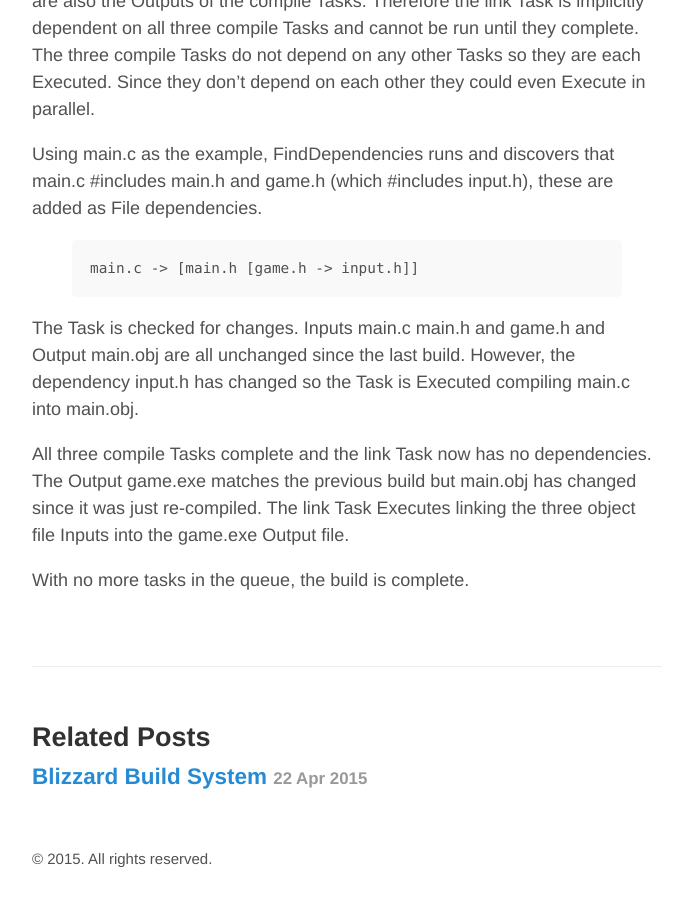
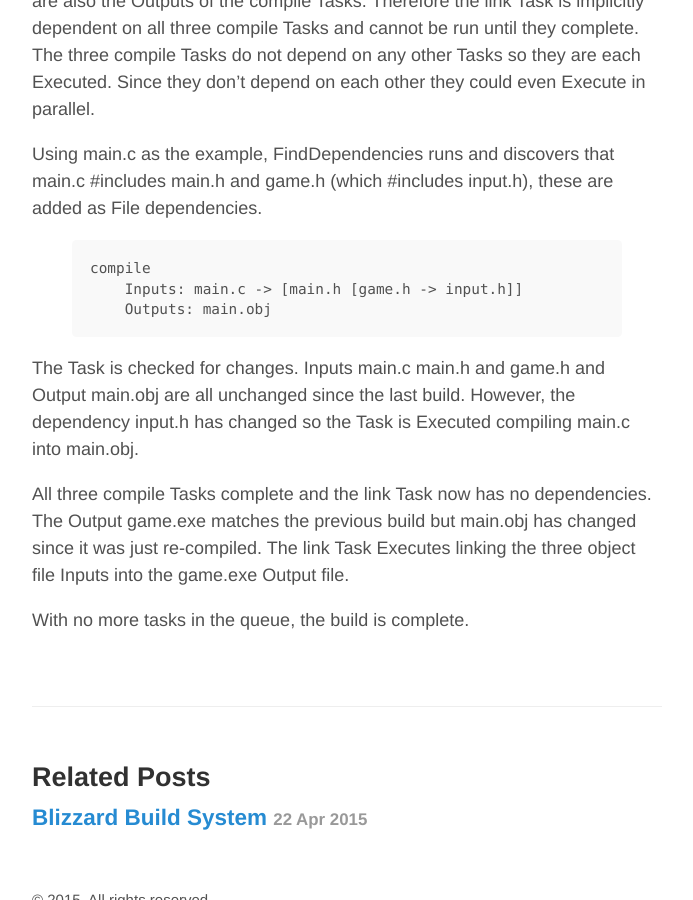
Before and after one commit to mironside/mironside.github.io-nope, a Jekyll site: the page built from _posts/2015-05-01-notes-on-task-based-build-system.md, in a window 1280 px wide and 900 px high, scrolled down 2507 px. Shown: the whole window, without its empty margins (293-986 px from the left). Built offline with Jekyll 4.4.1, drawn with Linux system fonts in a browser that asks for light colours.

Commit message:
better diagram of main.c compile task with dependencies

```diff
--- a/_posts/2015-05-01-notes-on-task-based-build-system.md
+++ b/_posts/2015-05-01-notes-on-task-based-build-system.md
@@ -80,7 +80,9 @@ The link Task uses the files main.obj, game.obj and input.obj as Inputs which ar
 Using main.c as the example, FindDependencies runs and discovers that main.c #includes main.h and game.h (which #includes input.h), these are added as File dependencies.
 
 {% highlight none %}
-main.c -> [main.h [game.h -> input.h]]
+compile
+    Inputs: main.c -> [main.h [game.h -> input.h]]
+    Outputs: main.obj
 {% endhighlight %}
 
 The Task is checked for changes.  Inputs main.c main.h and game.h and Output main.obj are all unchanged since the last build.  However, the dependency input.h has changed so the Task is Executed compiling main.c into main.obj.
```
